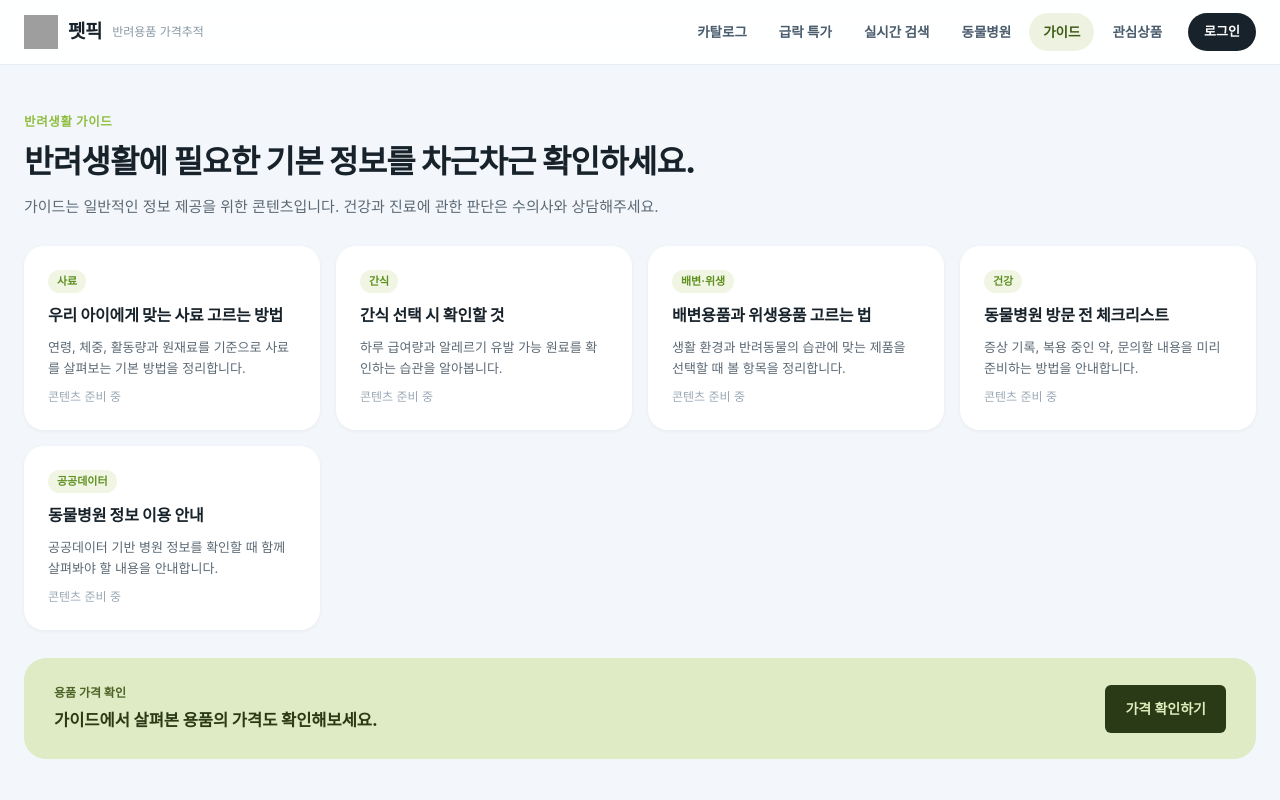
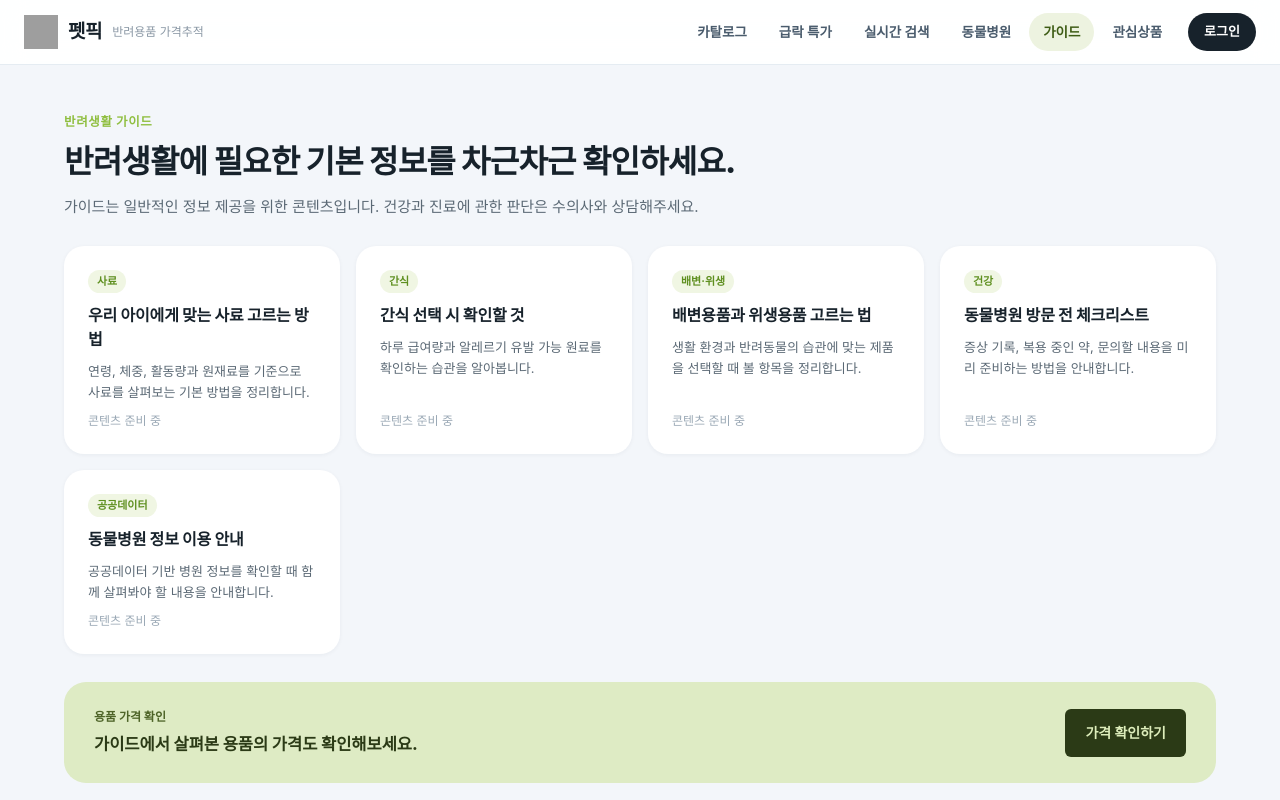
Before and after one commit to Rafdidas/petpicklog, a Next.js app: page /guide in a window 1280 px wide. Shown: the top 800 px of the page. Built offline with nearby package versions, Linux system fonts and the light colour scheme; no server answers; grey boxes are pictures that could not be loaded; a web font is replaced by a local one.

Commit message:
style: 레이아웃 조정

```diff
--- a/src/app/styles/_guide.scss
+++ b/src/app/styles/_guide.scss
@@ -1,5 +1,5 @@
 .guide-page {
-  max-width: var(--content-max);
+  max-width: var(--content-sub-max);
   margin: 0 auto;
   padding: 48px 24px 80px;
 }
--- a/src/app/styles/_hospitals.scss
+++ b/src/app/styles/_hospitals.scss
@@ -1,5 +1,5 @@
 .hospitals-page {
-  max-width: var(--content-max);
+  max-width: var(--content-sub-max);
   margin: 0 auto;
   padding: 48px 24px 80px;
 }
--- a/src/app/styles/_products.scss
+++ b/src/app/styles/_products.scss
@@ -1,5 +1,5 @@
 .products-page {
-  max-width: 900px;
+  max-width: var(--content-sub-max);
   margin: 0 auto;
   padding: 48px 24px 80px;
 }
--- a/src/app/styles/_saved.scss
+++ b/src/app/styles/_saved.scss
@@ -1,6 +1,6 @@
 // src/app/styles/_saved.scss
 .saved-page {
-  max-width: 1000px;
+  max-width: var(--content-sub-max);
   margin: 0 auto;
   padding: 48px 24px 80px;
 }
--- a/src/app/styles/_tokens.scss
+++ b/src/app/styles/_tokens.scss
@@ -42,6 +42,7 @@
   --font-sans: "Pretendard Variable", -apple-system, BlinkMacSystemFont, system-ui, Roboto, "Malgun Gothic", sans-serif;
 
   --content-max: 1400px;
+  --content-sub-max: 1200px;
 
   --space-xs: 2px;
   --space-sm: 4px;
```
